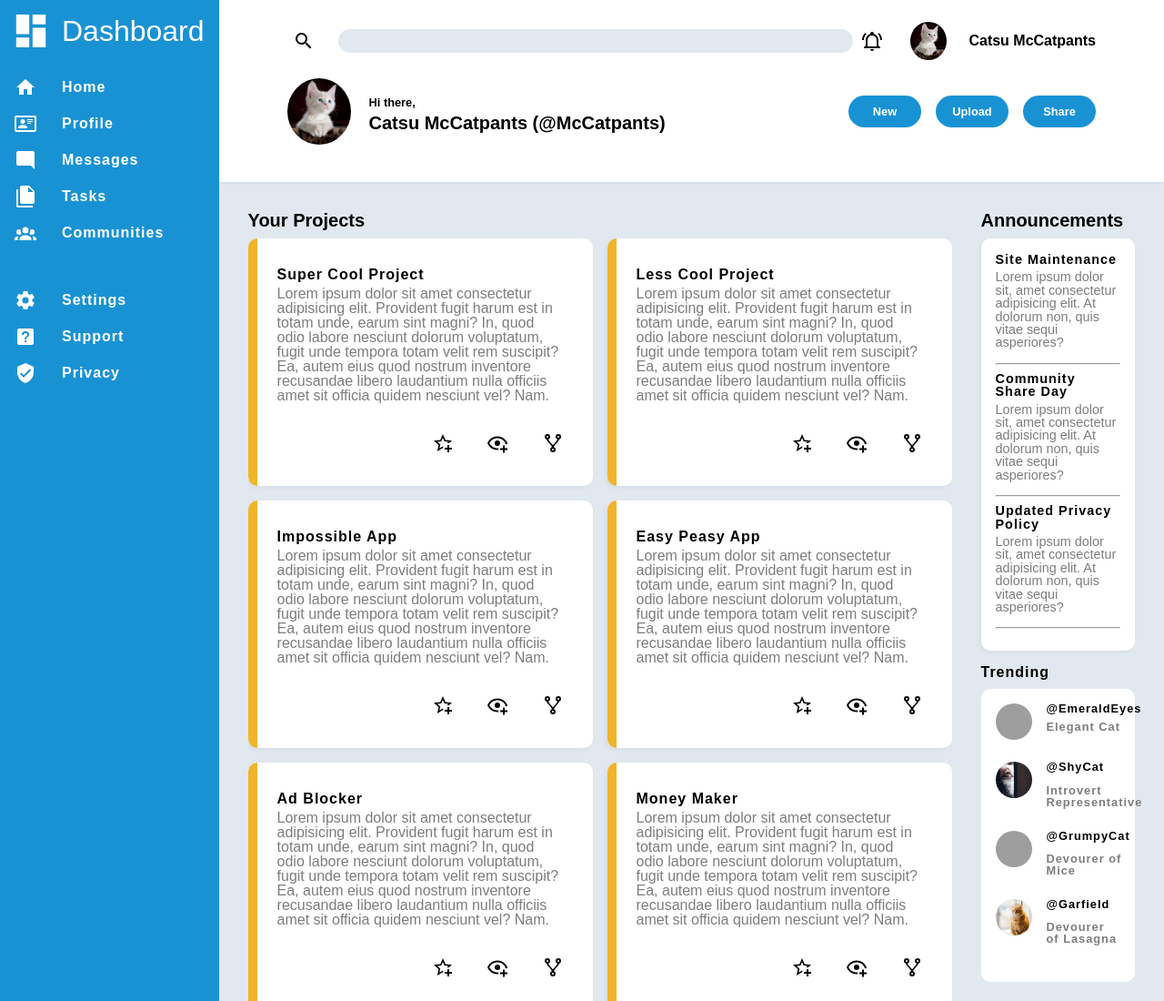
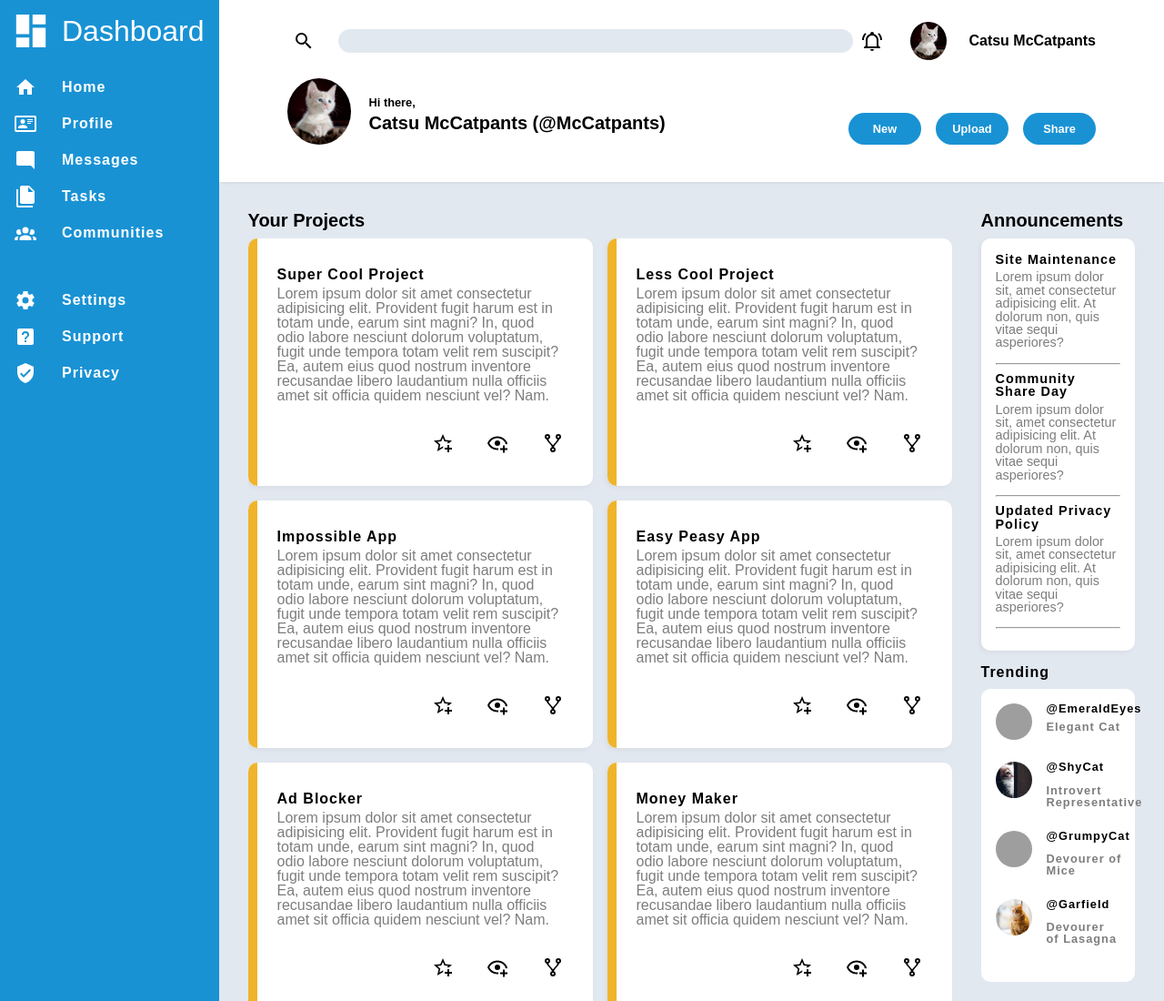
Before and after one commit to JoshDagat/Odin-Dashboard, a website: page index.html in a window 1280 px wide. Shown: the top 1100 px of the page at 91% size. Drawn offline with Linux system fonts and the light colour scheme; grey boxes are pictures that could not be loaded.

Commit message:
Add responsive design to header

```diff
--- a/index.css
+++ b/index.css
@@ -119,6 +119,14 @@ li img {
   position: relative;
 }
 
+
+@media screen and (min-width: 700px) {
+  .header {
+    padding-bottom: 20px;
+  }
+
+}
+
 @media screen and (min-width: 992px) {
   .header {
     padding: 24px 75px 0px;
@@ -182,8 +190,7 @@ li img {
 
 .header-bottom {
   display: flex;
-  align-items: center;
-  margin-bottom: 20px;
+  flex-direction: column;
 }
 
 .header-bottom .user-details {
@@ -195,11 +202,23 @@ li img {
   column-gap: 20px;
   row-gap: 5px;
   margin-right: auto;
+  margin-bottom: 20px;
+}
+
+@media screen and (min-width: 700px) {
+  .header-bottom {
+    flex-direction: row;
+  }
+
+  .header-bottom .user-details {
+    margin-bottom: unset;
+  }
 }
 
 .header-bottom .user-details .avatar {
   width: 70px;
   grid-area: avatar;
+  align-self: end;
 }
 
 .header-bottom .user-details>p {
@@ -219,8 +238,19 @@ li img {
 
 .user-actions {
   display: flex;
+  justify-content: space-between;
   gap: 16px;
-  align-items: center;
+  width: 100%;
+  margin-bottom: 20px;
+}
+
+@media screen and (min-width: 700px) {
+  .user-actions {
+    width: unset;
+    margin-bottom: 0;
+    justify-content: start;
+    align-items: end;
+  }
 }
 
 .user-actions>button {
@@ -243,6 +273,8 @@ li img {
   font-size: 0.8rem;
   padding: 10px;
   border-radius: 25px;
+  width: 100%;
+  max-width: 165px;
 }
 
 /* Content */
```
